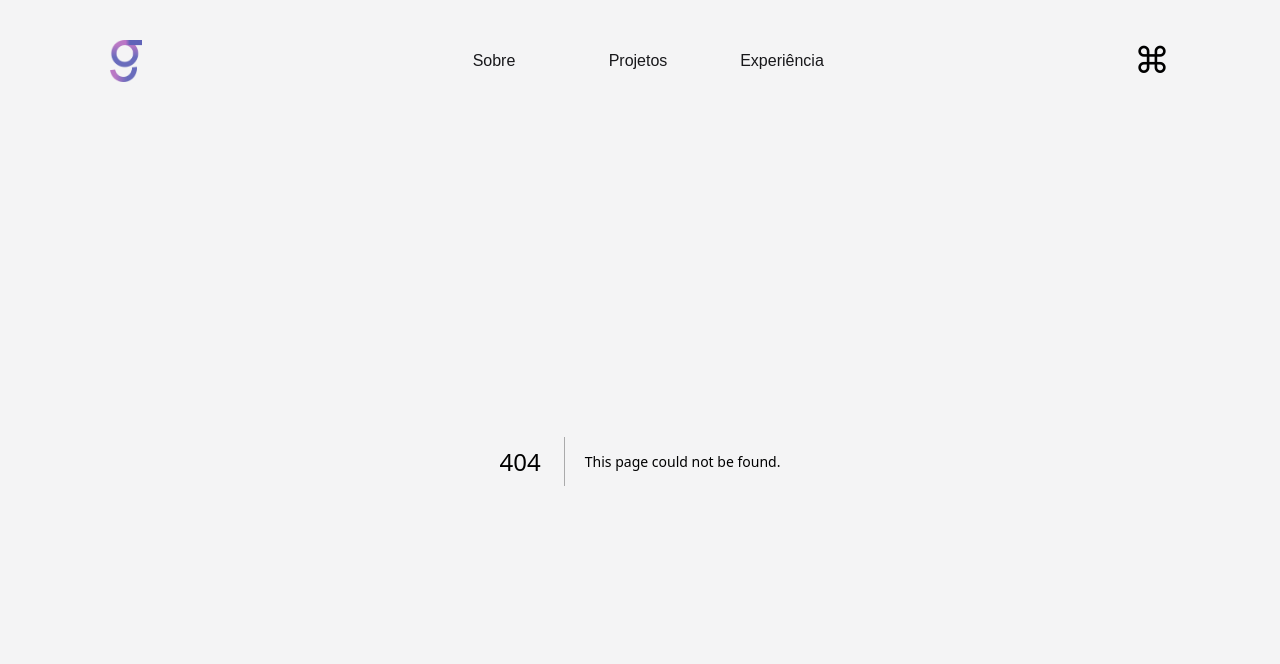
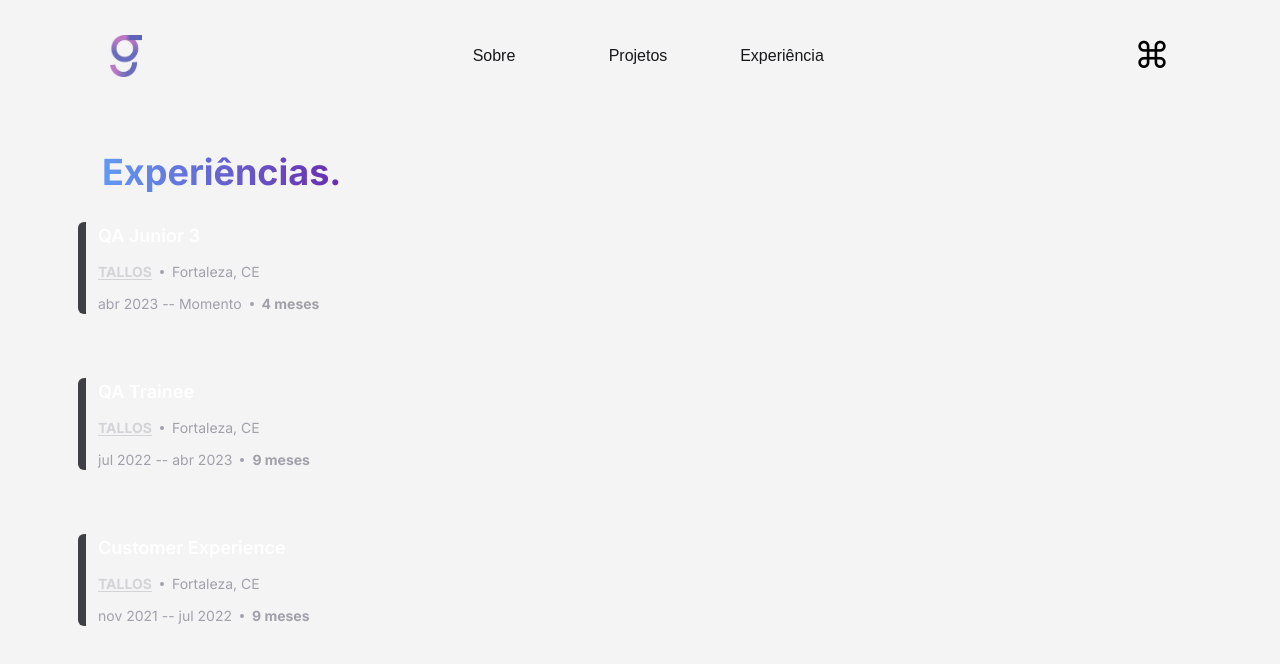
Before and after one commit to jsguillerme/my-portfolio, a Next.js app: page /experience in a window 1280 px wide. Before the commit this address had no page. Shown: the top 664 px of the page. Built offline with nearby package versions, Linux system fonts and the light colour scheme; a web font is replaced by a local one; what tailwindcss-animated would draw is missing.

Commit message:
feature: page experiences done

```diff
--- a/src/app/about/page.tsx
+++ b/src/app/about/page.tsx
@@ -2,12 +2,18 @@
 
 export default function AboutMe() {
   return (
-    <section className="max-w-[1124px] w-full h-full dark:bg-zinc-900 mt-10 max-sm:break-words mx-auto flex flex-col items-start justify-start gap-4 text-white animate-fade-right animate-once animate-ease-in-out">
-      <h1 className="text-4xl font-bold bg-gradient-to-r from-blue-600 to-purple-700 bg-clip-text text-transparent px-6 ">
+    <section className="max-w-[1124px] w-full h-full mt-10 max-sm:break-words mx-auto flex flex-col items-start justify-start gap-4 text-white animate-fade-right animate-once animate-ease-in-out font-sans">
+      <h1 className="text-4xl font-bold bg-gradient-to-r from-blue-400 to-purple-800 bg-clip-text text-transparent px-6 ">
         Sobre mim.
       </h1>
-      <div className="w-full dark:bg-zinc-900 flex max-sm:flex-wrap items-start justify-center gap-10 dark:text-zinc-400 text-zinc-800 font-sans text-lg py-10 px-6">
-        <img src="/profile.jpg" alt="" width={416} height={416} />
+      <div className="w-full bg-zinc-950 flex max-sm:flex-wrap items-start justify-center gap-10 dark:text-zinc-400 text-zinc-800 font-sans text-lg py-10 px-6">
+        <img
+          src="/profile.jpg"
+          alt=""
+          width={416}
+          height={416}
+          className="rounded-lg"
+        />
         <p>
           Meu nome é Guilherme, tenho 22 anos.
           <br />
--- /dev/null
+++ b/src/app/experience/page.tsx
@@ -0,0 +1,66 @@
+export default function ProjectPage() {
+  return (
+    <section className="max-w-[1124px] w-full h-full mt-10 max-sm:break-words mx-auto flex flex-col items-start justify-start gap-4 text-white animate-fade-right animate-once animate-ease-in-out font-sans">
+      <h1 className="text-4xl font-bold bg-gradient-to-r from-blue-400 to-purple-800 bg-clip-text text-transparent px-6">
+        Experiências.
+      </h1>
+
+      <div className="flex flex-col items-start justify-center gap-16 h-2/3">
+        <div className="border-l-8 border-l-zinc-700 rounded-tl-md rounded-bl-md flex flex-col gap-3 pl-3">
+          <h2 className="text-lg font-semibold">QA Junior 3</h2>
+          <span className="text-sm flex items-center gap-2">
+            <a
+              href="#"
+              className="underline underline-offset-2 text-zinc-300 font-bold"
+            >
+              TALLOS
+            </a>
+            <p className="w-1 h-1 bg-zinc-400 rounded-full"></p>{' '}
+            <p className="text-zinc-400">Fortaleza, CE</p>
+          </span>
+          <span className="text-sm text-zinc-400 flex items-center gap-2">
+            abr 2023 -- Momento{' '}
+            <p className="w-1 h-1 bg-zinc-400 rounded-full"></p>{' '}
+            <strong>4 meses</strong>
+          </span>
+        </div>
+        <div className="border-l-8 border-l-zinc-700 rounded-tl-md rounded-bl-md flex flex-col gap-3 pl-3">
+          <h2 className="text-lg font-semibold">QA Trainee</h2>
+          <span className="text-sm flex items-center gap-2">
+            <a
+              href="#"
+              className="underline underline-offset-2 text-zinc-300 font-bold"
+            >
+              TALLOS
+            </a>
+            <p className="w-1 h-1 bg-zinc-400 rounded-full"></p>{' '}
+            <p className="text-zinc-400">Fortaleza, CE</p>
+          </span>
+          <span className="text-sm text-zinc-400 flex items-center gap-2">
+            jul 2022 -- abr 2023{' '}
+            <p className="w-1 h-1 bg-zinc-400 rounded-full"></p>{' '}
+            <strong>9 meses</strong>
+          </span>
+        </div>
+        <div className="border-l-8 border-l-zinc-700 rounded-tl-md rounded-bl-md flex flex-col gap-3 pl-3">
+          <h2 className="text-lg font-semibold">Customer Experience</h2>
+          <span className="text-sm flex items-center gap-2">
+            <a
+              href="#"
+              className="underline underline-offset-2 text-zinc-300 font-bold"
+            >
+              TALLOS
+            </a>
+            <p className="w-1 h-1 bg-zinc-400 rounded-full"></p>{' '}
+            <p className="text-zinc-400">Fortaleza, CE</p>
+          </span>
+          <span className="text-sm text-zinc-400 flex items-center gap-2">
+            nov 2021 -- jul 2022{' '}
+            <p className="w-1 h-1 bg-zinc-400 rounded-full"></p>{' '}
+            <strong>9 meses</strong>
+          </span>
+        </div>
+      </div>
+    </section>
+  )
+}
--- a/src/app/layout.tsx
+++ b/src/app/layout.tsx
@@ -28,7 +28,7 @@ export default function RootLayout({
     <>
       <html lang="en">
         <body className={`${inter.variable} ${hanken.variable}`}>
-          <main className="w-full h-screen flex flex-col dark:bg-zinc-900 bg-zinc-100">
+          <main className="w-full h-screen flex flex-col dark:bg-zinc-950 bg-zinc-100">
             <Header />
             {children}
           </main>
--- a/src/app/page.tsx
+++ b/src/app/page.tsx
@@ -1,6 +1,6 @@
 export default function Home() {
   return (
-    <section className="max-w-[1124px] w-full h-full dark:bg-zinc-900 max-sm:break-words mx-auto flex flex-col items-start justify-center gap-4 text-white py-48 px-8 max-sm:py-0">
+    <section className="max-w-[1124px] w-full h-full max-sm:break-words mx-auto flex flex-col items-start justify-center gap-4 text-white py-48 px-8 max-sm:py-0">
       <h1 className="bg-gradient-to-r from-blue-400 to-purple-700 bg-clip-text text-transparent text-5xl font-sans font-bold p-2 animate-fade-right animate-once animate-ease-in-out">
         Guilherme Andrade
       </h1>
@@ -13,7 +13,7 @@ export default function Home() {
         </span>
       </span>
 
-      <button className="font-mono flex items-center justify-center gap-2 font-bold dark:hover:bg-zinc-800 hover:bg-slate-500/80 transition-all duration-300 rounded-md p-2 animate-fade-right animate-once animate-ease-in-out text-zinc-900 dark:text-white">
+      <button className="font-mono flex items-center justify-center gap-2 font-bold dark:hover:bg-zinc-700/50 hover:bg-slate-500/80 transition-all duration-300 rounded-md p-3 animate-fade-right animate-once animate-ease-in-out text-zinc-900 dark:text-white">
         Pressione{' '}
         <kbd className="bg-gray-400 px-2 rounded-md text-black hover:bg-gray-300">
           Ctrl
--- a/src/app/projects/page.tsx
+++ /dev/null
@@ -1,3 +0,0 @@
-export default function ProjectPage() {
-  return <div>page</div>
-}
--- a/src/components/Header.tsx
+++ b/src/components/Header.tsx
@@ -1,6 +1,6 @@
 export function Header() {
   return (
-    <div className="max-w-[1124px] mx-auto w-full h-36 px-8 max-sm:p-4 dark:bg-zinc-900 bg-zinc-100 flex items-center justify-between max-sm:h-fit max-sm:flex-col max-sm:items-center max-sm:justify-center max-sm:gap-4">
+    <div className="max-w-[1124px] mx-auto w-full h-36 max-h-28 px-8 max-sm:p-4 flex items-center justify-between max-sm:h-fit max-sm:flex-col max-sm:items-center max-sm:justify-center max-sm:gap-4">
       <a href="/" title="Voltar ao início">
         <img src="/logo-gradient.png" width={32} height={32} alt="" />
       </a>
@@ -8,19 +8,19 @@ export function Header() {
       <div className="flex items-center justify-between gap-4 dark:text-neutral-400 text-zinc-900 max-sm:w-full font-light font-mono">
         <a
           href="/about"
-          className="hover:text-neutral-200 transition-all duration-200 w-32 hover:bg-zinc-800 px-4 py-3 text-center rounded-md"
+          className="hover:text-neutral-200 transition-all duration-200 w-32 dark:hover:bg-zinc-700/50 py-2 text-center rounded-md"
         >
           Sobre
         </a>
         <a
-          href="#"
-          className="hover:text-neutral-200 transition-all duration-200 w-32 hover:bg-zinc-800 px-4 py-3 text-center rounded-md"
+          href="/projects"
+          className="hover:text-neutral-200 transition-all duration-200 w-32 dark:hover:bg-zinc-700/50 py-2 text-center rounded-md"
         >
           Projetos
         </a>
         <a
-          href="#"
-          className="hover:text-neutral-200 transition-all duration-200 w-32 hover:bg-zinc-800 px-4 py-3 text-center rounded-md"
+          href="/experience"
+          className="hover:text-neutral-200 transition-all duration-200 w-32 dark:hover:bg-zinc-700/50 py-2 text-center rounded-md"
         >
           Experiência
         </a>
```
